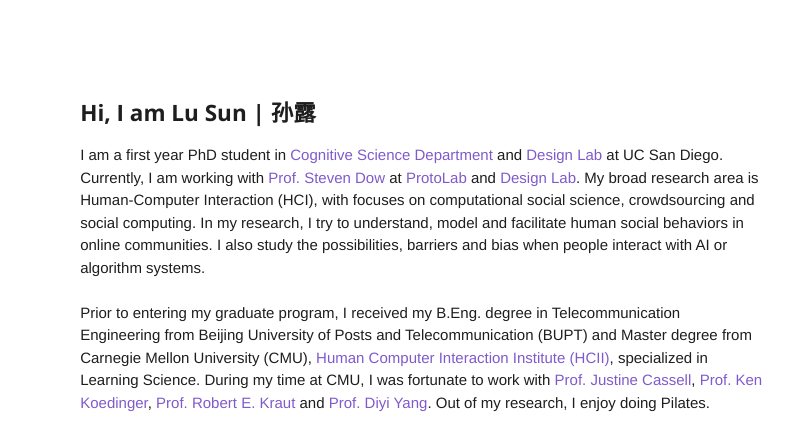
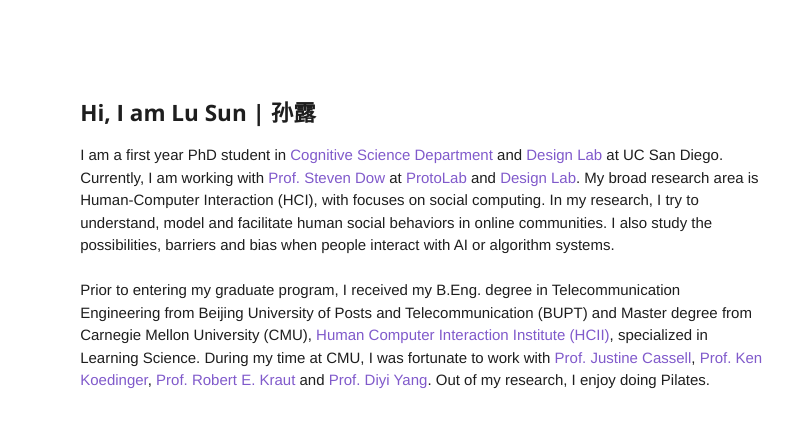
Before and after one commit to LusunHCI/bio, a plain HTML site: page index.html in a window 1280 px wide. Shown: the top 427 px of the page, 366-1159 px from the left. Drawn offline with nearby package versions, Linux system fonts and the light colour scheme.

Commit message:
add edits3

```diff
--- a/index.html
+++ b/index.html
@@ -57,7 +57,7 @@
         <p>
           I am a first year PhD student in <a href="http://www.cogsci.ucsd.edu/" target="_blank">Cognitive Science Department</a> and <a href="https://designlab.ucsd.edu/" target="_blank">Design Lab</a> at UC San Diego.
           Currently, I am working with <a href="http://spdow.ucsd.edu/" target="_blank">Prof. Steven Dow</a> at <a href="http://protolab.ucsd.edu/" target="_blank">ProtoLab</a> and <a href="https://designlab.ucsd.edu/" target="_blank">Design Lab</a>.
-          My broad research area is Human-Computer Interaction (HCI), with focuses on computational social science, crowdsourcing and social computing.
+          My broad research area is Human-Computer Interaction (HCI), with focuses on social computing.
           In my research, I try to understand, model and facilitate human social behaviors in online communities. I also study the possibilities, barriers and bias when people interact with AI or algorithm systems.
           <br>
           <br>
```
